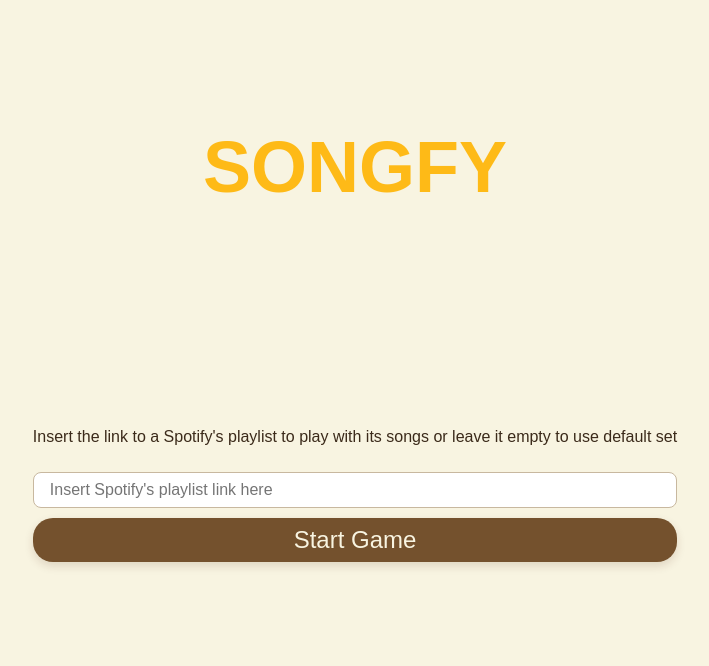
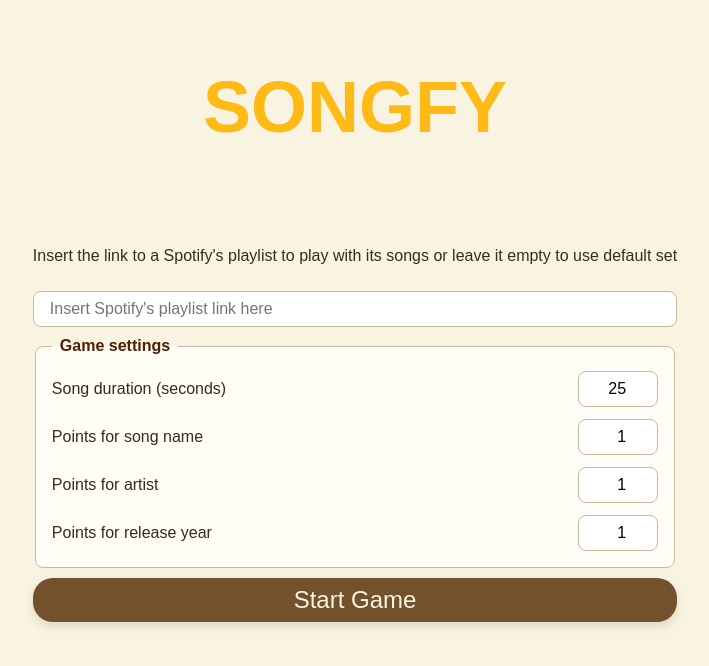
Before and after one commit to robertofbranco/songfy, a FastAPI app: page /songfy/ in a window 1280 px wide. Shown: the top 666 px of the page, without its empty margins (285-994 px from the left). Run offline with FastAPI, Linux system fonts and the light colour scheme.

Commit message:
Implements game settings panel

```diff
--- a/app/static/index.js
+++ b/app/static/index.js
@@ -1,17 +1,39 @@
-window.onload = (e) => {
-    document.getElementById('start-game-btn').addEventListener('click', startGame);
-}
+const GAME_SETTINGS = [
+    ['song-duration-input', 'songDurationSeconds'],
+    ['song-name-points-input', 'songNamePoints'],
+    ['artist-points-input', 'artistPoints'],
+    ['release-year-points-input', 'releaseYearPoints']
+];
+
+window.addEventListener('DOMContentLoaded', () => {
+    document
+        .getElementById('start-game-btn')
+        .addEventListener('click', startGame);
+});
 
 function startGame() {
-    const playlistLink = document.getElementById('playlist-input').value;
-    if (playlistLink === "") {
-         window.location.href = '/songfy/game';
-    } else {
-        const playlistId = playlistLink.split('https://open.spotify.com/playlist/')[1].split('?')[0];
-        // if (playlistId.length === 0) {
-        //
-        // }
+    const playlistLink =
+        document.getElementById('playlist-input').value.trim();
 
-        window.location.href = `/songfy/game?playlistId=${playlistId}`;
+    const gameParams = new URLSearchParams();
+
+    if (playlistLink) {
+        const playlistId = playlistLink
+            .split('https://open.spotify.com/playlist/')[1]
+            ?.split('?')[0];
+
+        if (playlistId) {
+            gameParams.set('playlistId', playlistId);
+        }
     }
+
+    GAME_SETTINGS.forEach(([inputId, parameterName]) => {
+        gameParams.set(
+            parameterName,
+            document.getElementById(inputId).value
+        );
+    });
+
+    window.location.href =
+        '/songfy/game?' + gameParams.toString();
 }
--- a/app/static/styles.css
+++ b/app/static/styles.css
@@ -114,6 +114,32 @@ button {
 
 .playlist-container p {
     text-align: center;
+}
+
+.settings-container {
+    display: grid;
+    gap: 0.75rem;
+    padding: 1rem;
+    border: 1px solid var(--color-border);
+    border-radius: 0.5rem;
+    background-color: var(--color-surface);
+}
+
+.settings-container legend {
+    padding: 0 0.5rem;
+    color: var(--color-primary-dark);
+    font-weight: bold;
+}
+
+.settings-container label {
+    display: grid;
+    grid-template-columns: minmax(0, 1fr) 5rem;
+    gap: 1rem;
+    align-items: center;
+}
+
+.settings-container input {
+    text-align: right;
 }
 
 .info-container {
--- a/app/templates/index.html
+++ b/app/templates/index.html
@@ -12,6 +12,25 @@
         <p>Insert the link to a Spotify's playlist to play with its songs
             or leave it empty to use default set</p>
         <input id="playlist-input" placeholder="Insert Spotify's playlist link here">
+        <fieldset class="settings-container">
+            <legend>Game settings</legend>
+            <label for="song-duration-input">
+                Song duration (seconds)
+                <input id="song-duration-input" type="number" min="1" max="300" value="25">
+            </label>
+            <label for="song-name-points-input">
+                Points for song name
+                <input id="song-name-points-input" type="number" min="0" max="100" value="1">
+            </label>
+            <label for="artist-points-input">
+                Points for artist
+                <input id="artist-points-input" type="number" min="0" max="100" value="1">
+            </label>
+            <label for="release-year-points-input">
+                Points for release year
+                <input id="release-year-points-input" type="number" min="0" max="100" value="1">
+            </label>
+        </fieldset>
         <label for="playlist-input">
             <button id="start-game-btn" class="primary-button">
                 Start Game
```
Also changed, not shown: app/static/scripts.js (+43 -3 lines).
